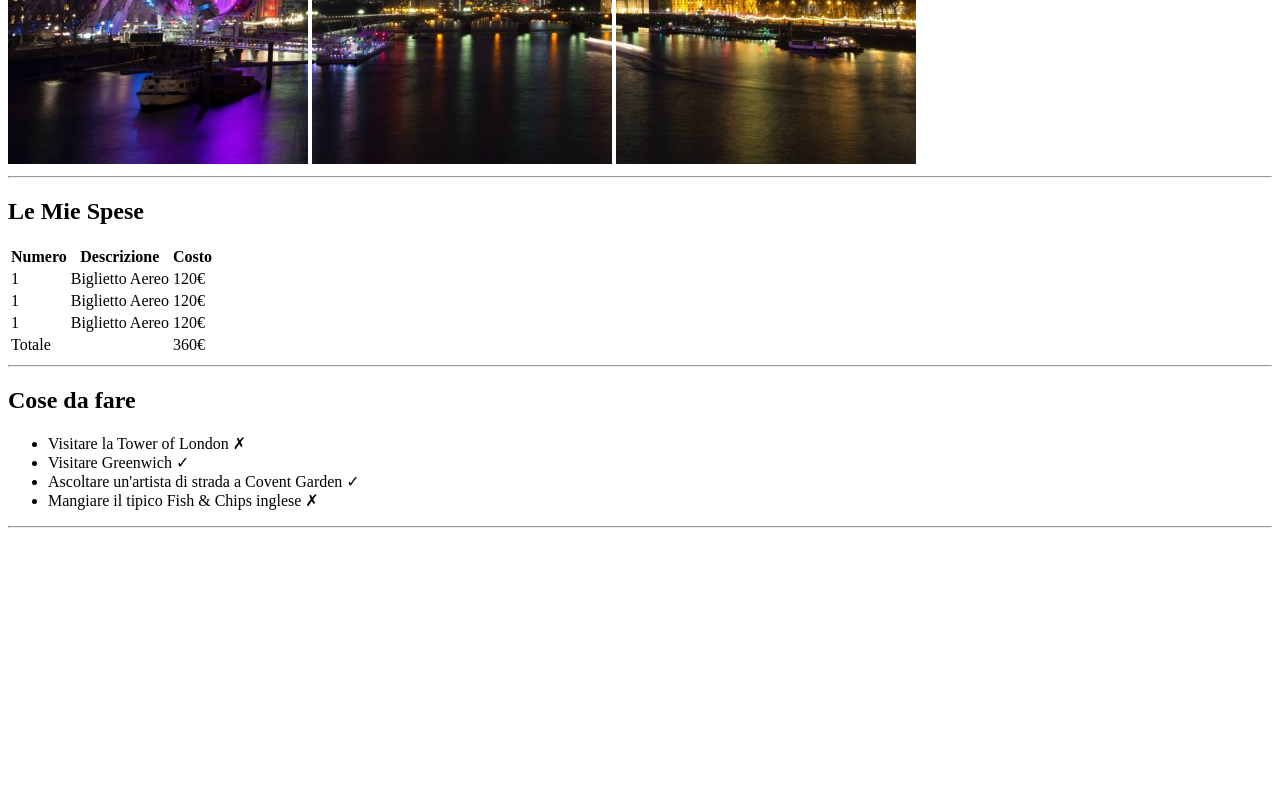
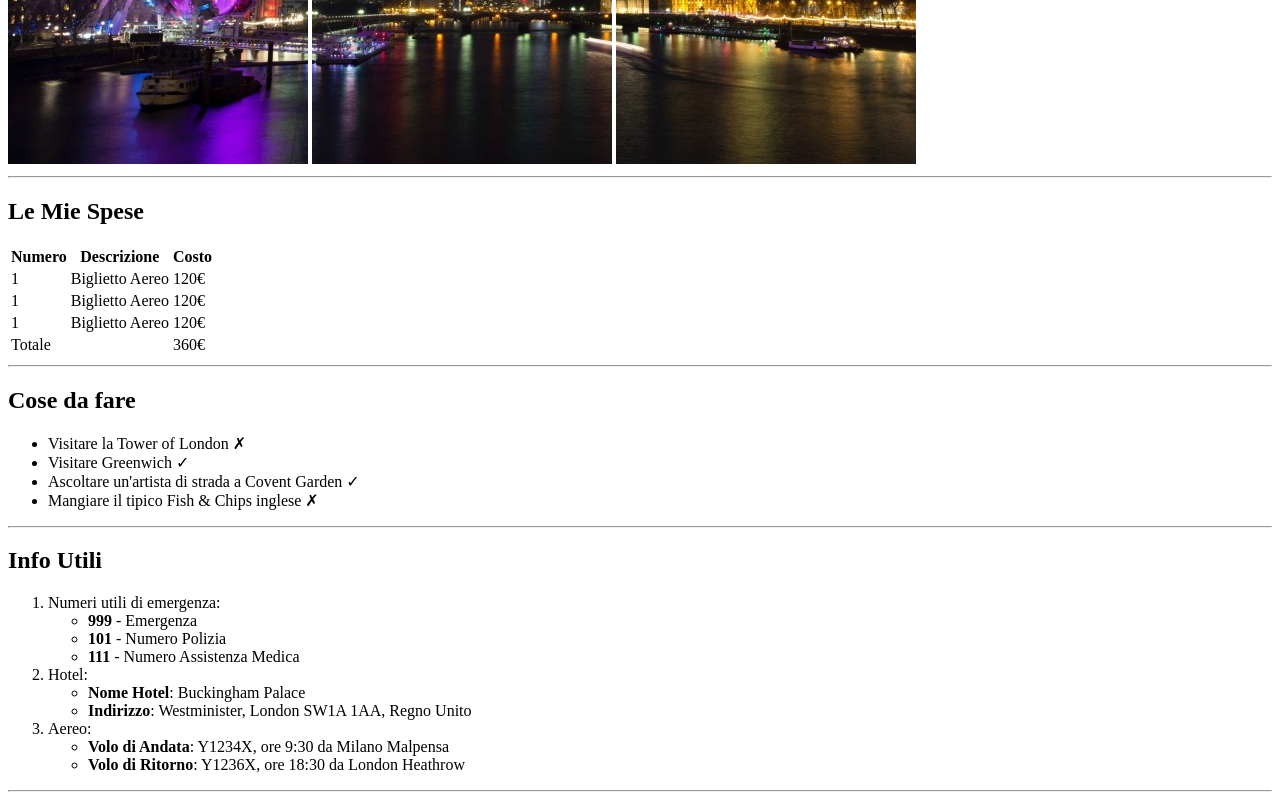
Before and after one commit to reistence/html-london-trip, a plain HTML site: page index.html in a window 1280 px wide. Shown: the part 516-1316 px from the top of the page. Before the commit the page ends 1052 px from the top, so only its background shows below. Drawn offline with Linux system fonts and the light colour scheme.

Commit message:
Aggiunta Sezione Info utili

```diff
--- a/index.html
+++ b/index.html
@@ -66,15 +66,51 @@
         <h2>Cose da fare</h2>
         <ul>
           <li>Visitare la Tower of London &#x2717;</li>
-          <li>Visitare Greenwich &#x2713</li>
-          <li>Ascoltare un'artista di strada a Covent Garden &#x2713</li>
+          <li>Visitare Greenwich &#x2713;</li>
+          <li>Ascoltare un'artista di strada a Covent Garden &#x2713;</li>
           <li>Mangiare il tipico Fish & Chips inglese &#x2717;</li>
         </ul>
-        <hr>
+        <hr />
       </section>
       <!-- /Sezione Cose da fare -->
       <!-- Sezione Info utili -->
-      <section></section>
+      <section>
+        <h2>Info Utili</h2>
+        <ol>
+          <li>
+            Numeri utili di emergenza:
+            <ul>
+              <li><strong>999</strong> - Emergenza</li>
+              <li><strong>101</strong> - Numero Polizia</li>
+              <li><strong>111</strong> - Numero Assistenza Medica</li>
+            </ul>
+          </li>
+          <li>
+            Hotel:
+            <ul>
+              <li><strong>Nome Hotel</strong>: Buckingham Palace</li>
+              <li>
+                <strong>Indirizzo</strong>: Westminister, London SW1A 1AA, Regno
+                Unito
+              </li>
+            </ul>
+          </li>
+          <li>
+            Aereo:
+            <ul>
+              <li>
+                <strong>Volo di Andata</strong>: Y1234X, ore 9:30 da Milano
+                Malpensa
+              </li>
+              <li>
+                <strong>Volo di Ritorno</strong>: Y1236X, ore 18:30 da London
+                Heathrow
+              </li>
+            </ul>
+          </li>
+        </ol>
+        <hr />
+      </section>
       <!-- /Sezione Info utili -->
       <!-- Sezione Foto -->
       <section></section>
```
